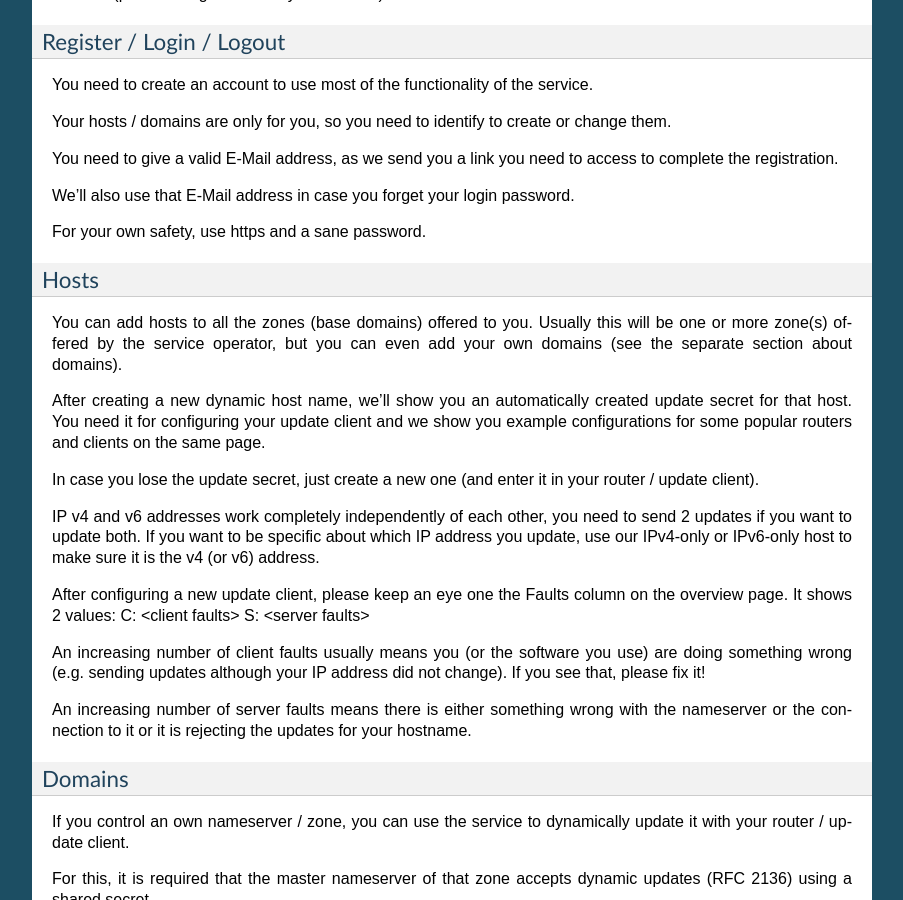
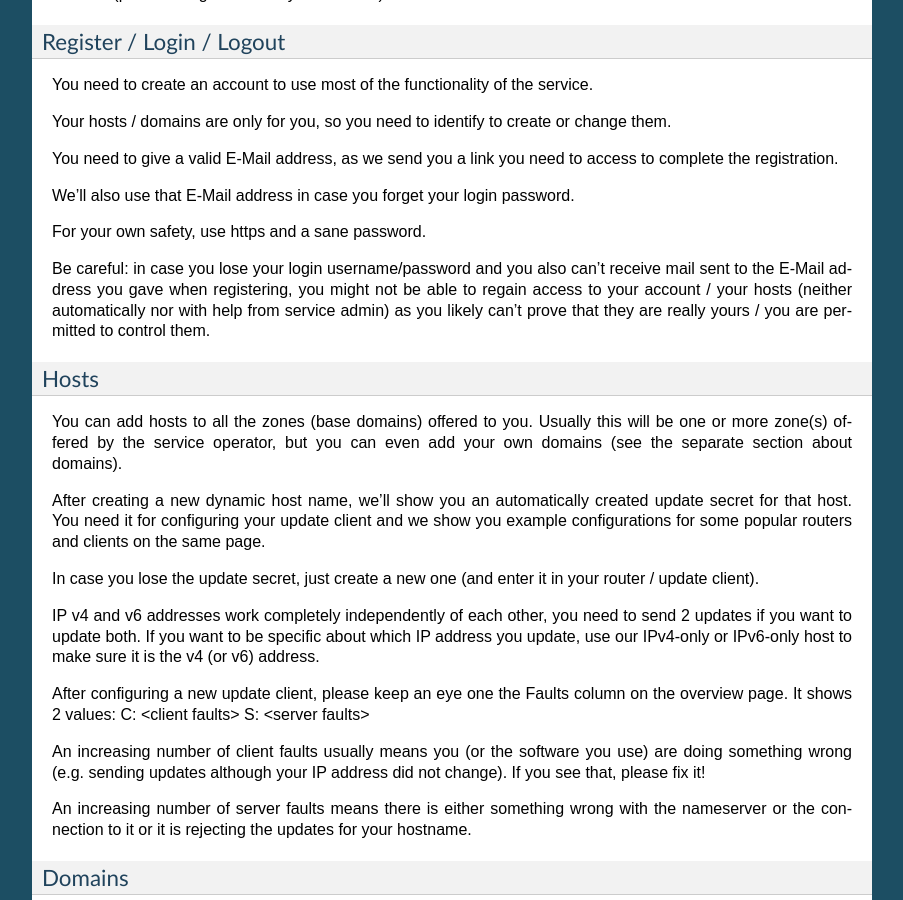
Before and after one commit to nsupdate-info/nsupdate.info, a Sphinx documentation site: the page built from docs/user.rst, in a window 1280 px wide and 900 px high, scrolled down 1174 px. Shown: the whole window, without its empty margins (198-1101 px from the left). Built offline with Sphinx 7.4.7, drawn with Linux system fonts in a browser that asks for light colours.

Commit message:
add a hint to be careful with credentials and email to avoid dead ends

```diff
--- a/docs/user.rst
+++ b/docs/user.rst
@@ -68,6 +68,11 @@ You need to give a valid E-Mail address, as we send you a link you need to acces
 We'll also use that E-Mail address in case you forget your login password.
 
 For your own safety, use https and a sane password.
+
+Be careful: in case you lose your login username/password and you also can't receive mail sent to the E-Mail address
+you gave when registering, you might not be able to regain access to your account / your hosts (neither automatically
+nor with help from service admin) as you likely can't prove that they are really yours / you are permitted to
+control them.
 
 Hosts
 -----
```
